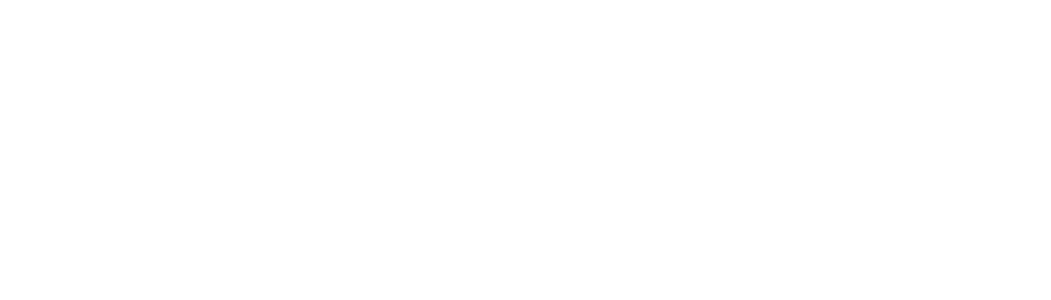
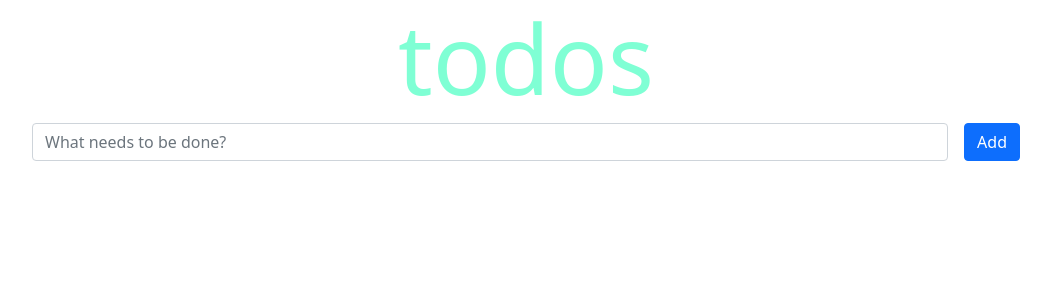
Before and after one commit to NabokovaET/ToDoList, a React (Create React App) app: page / in a window 1280 px wide. Shown: the top 300 px of the page, without its empty margins (114-1165 px from the left). Built offline with nearby package versions, Linux system fonts and the light colour scheme.

Commit message:
Create component ToDoBlock

```diff
--- a/src/App.js
+++ b/src/App.js
@@ -1,9 +1,14 @@
 import React from 'react';
+import { Container } from 'react-bootstrap';
+import './App.scss';
+import ToDoBlock from './components/ToDoBlock/ToDoBlock';
 
 function App() {
   return (
     <div className="App">
-
+      <Container>
+        <ToDoBlock/>
+      </Container>
     </div>
   );
 }
--- /dev/null
+++ b/src/App.scss
@@ -0,0 +1 @@
+@import "../node_modules/bootstrap/scss/bootstrap.scss";
--- /dev/null
+++ b/src/components/ToDoBlock/ToDoBlock.js
@@ -0,0 +1,69 @@
+import React, {Component} from 'react'
+import ToDoForm from '../ToDoForm/ToDoForm'
+import ToDoList from '../ToDoList/ToDoList'
+import "./ToDoBlock.scss"
+
+class ToDoBlock extends Component {
+
+    state = {
+        value: '',
+        list: [],
+        cheked: false
+    }
+
+    handelSubmit = e => {
+        e.preventDefault();
+        this.setState({value: ''});
+    }
+    handelChange = e => {
+        this.setState({value: e.target.value});
+    }
+    handelClick = () => {
+        this.addItem();
+    }
+    addItem = () => {
+        const {value, list} = this.state;
+        let newList = [];
+        // let newList = list.filter(item => item !== value);
+        let chek = list.includes(value);
+
+        if(!chek) {
+            newList.push(value);
+        } else {
+          return newList
+        }
+        newList = [...newList, ...list];
+        this.setState({list: newList});
+    }
+
+    // itemDelete = (e) => {
+    //     const {list} = this.state;
+    //     console.log(list)
+    //     console.log(e.target.value)
+    //     // let deleteList = list.filter(item => item === );
+    //     // console.log(deleteList)
+    // }
+
+    render() {
+        const { value, list, cheked } = this.state;
+
+        return (
+            <div className='ToDoBlock'>
+                <h1>todos</h1>
+                <ToDoForm
+                    value={value}
+                    handelSubmit={this.handelSubmit}
+                    handelChange={this.handelChange}
+                    handelClick={this.handelClick}/>
+                <ToDoList
+                    list={list}
+                    cheked={cheked}
+                    itemDelete={this.itemDelete}
+                />
+            </div>
+        )
+    }
+
+}
+
+export default ToDoBlock
--- /dev/null
+++ b/src/components/ToDoBlock/ToDoBlock.scss
@@ -0,0 +1,7 @@
+.ToDoBlock {
+    h1 {
+        font-size: 6rem;
+        color: aquamarine;
+        text-align: center;
+    }
+}
--- /dev/null
+++ b/src/components/ToDoForm/ToDoForm.js
@@ -0,0 +1,26 @@
+import React from 'react'
+import { Button, Form } from 'react-bootstrap'
+import "./ToDoForm.scss"
+
+const ToDoForm = ({value, handelSubmit, handelChange, handelClick}) => {
+    return (
+        <Form
+            className='ToDoForm'
+            onSubmit={handelSubmit} >
+            <Form.Control
+                className='ToDoForm__input'
+                type='text'
+                placeholder='What needs to be done?'
+                value={value}
+                onChange={handelChange}/>
+            <Button
+                type='submit'
+                className="ToDoForm__button mb-3"
+                onClick={handelClick}>
+                Add
+            </Button>
+        </Form>
+    )
+}
+
+export default ToDoForm
--- /dev/null
+++ b/src/components/ToDoForm/ToDoForm.scss
@@ -0,0 +1,12 @@
+.ToDoForm {
+    display: flex;
+    align-items: center;
+    justify-content: space-between;
+    padding: 0 4rem;
+    &__input {
+        margin-right: 1rem;
+    }
+    &__button{
+        margin-bottom: 0!important;
+    }
+}
--- /dev/null
+++ b/src/components/ToDoItem/ToDoItem.js
@@ -0,0 +1,32 @@
+import React from 'react'
+import { ListGroup, Form} from 'react-bootstrap'
+import "./ToDoItem.scss"
+import close from "../../img/close.png"
+
+const ToDoItem = ({list, item, cheked}) => {
+
+    const itemDelete = () => {
+        let deleteList = list.filter(elem => elem !== item);
+        console.log(deleteList)
+    }
+
+    return (
+        <div className='ToDoItem'>
+            <Form.Check
+                type="checkbox"
+                // checked = { cheked ? true : false }
+                />
+            <ListGroup.Item className='ToDoItem__text'>
+                {item}
+            </ListGroup.Item>
+            <button
+                className='ToDoItem__btn'
+                onClick={itemDelete}
+            >
+                <img src={close} alt='delete'/>
+            </button>
+        </div>
+    )
+}
+
+export default ToDoItem
--- /dev/null
+++ b/src/components/ToDoItem/ToDoItem.scss
@@ -0,0 +1,20 @@
+.ToDoItem {
+    display: flex;
+    align-items: center;
+    justify-content: space-between;
+    padding: 0 4rem;
+    margin: 1rem 0;
+    border: none;
+    &__btn {
+        background: none;
+        outline: none;
+        border: none;
+        width: 2rem;
+        height: 2rem;
+        img {
+            width: 100%;
+            height: auto;
+        }
+    }
+
+}
--- /dev/null
+++ b/src/components/ToDoList/ToDoList.js
@@ -0,0 +1,27 @@
+import React from 'react'
+import { ListGroup } from 'react-bootstrap'
+import ToDoItem from '../ToDoItem/ToDoItem'
+import "./ToDoList.scss"
+
+const ToDoList = ({list, cheked, itemDelete}) => {
+
+    const items = list.map((item, i) => {
+        return (
+            <ToDoItem
+                key={i}
+                list={list}
+                item={item}
+                cheked={cheked}
+                itemDelete={itemDelete}
+            />
+        )
+    })
+
+    return (
+        <ListGroup className='ToDoList'>
+            {items}
+        </ListGroup>
+    )
+}
+
+export default ToDoList
--- /dev/null
+++ b/src/components/ToDoList/ToDoList.scss
@@ -0,0 +1,3 @@
+.ToDoList {
+
+}
```
Also changed, not shown: src/img/close.png (added).
